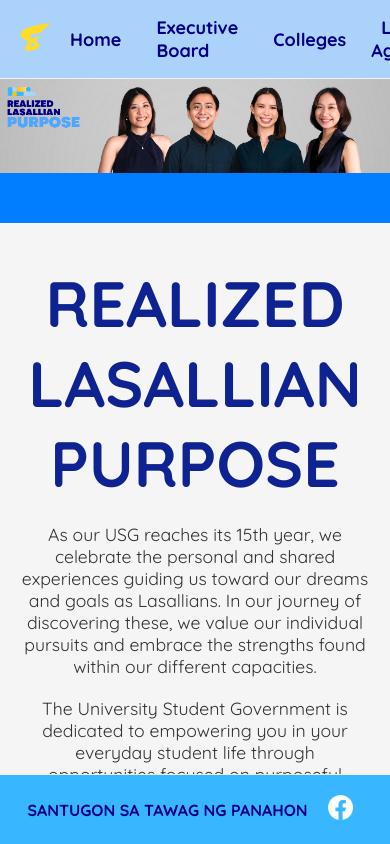
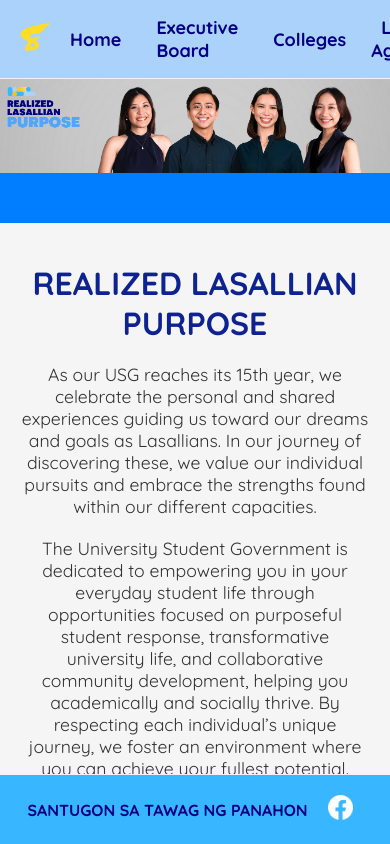
Before and after one commit to manoloenriquez/derecho39, a React (Create React App) app in the folder derecho-39/: page /eb in a window 390 px wide. Built offline with nearby package versions, Linux system fonts and the light colour scheme.

Commit message:
eb vision mobile test1
a

```diff
--- a/derecho-39/src/Eb.css
+++ b/derecho-39/src/Eb.css
@@ -53,11 +53,11 @@
 }
 
 .section-title {
-  font-size: 4em;
+  font-size: clamp(2rem, 8vw, 4em); /* Responsive font size */
   font-weight: bold;
   color: #0e2391;
+}
 
-}
 
 .description {
   font-size: 1.1em;
```
